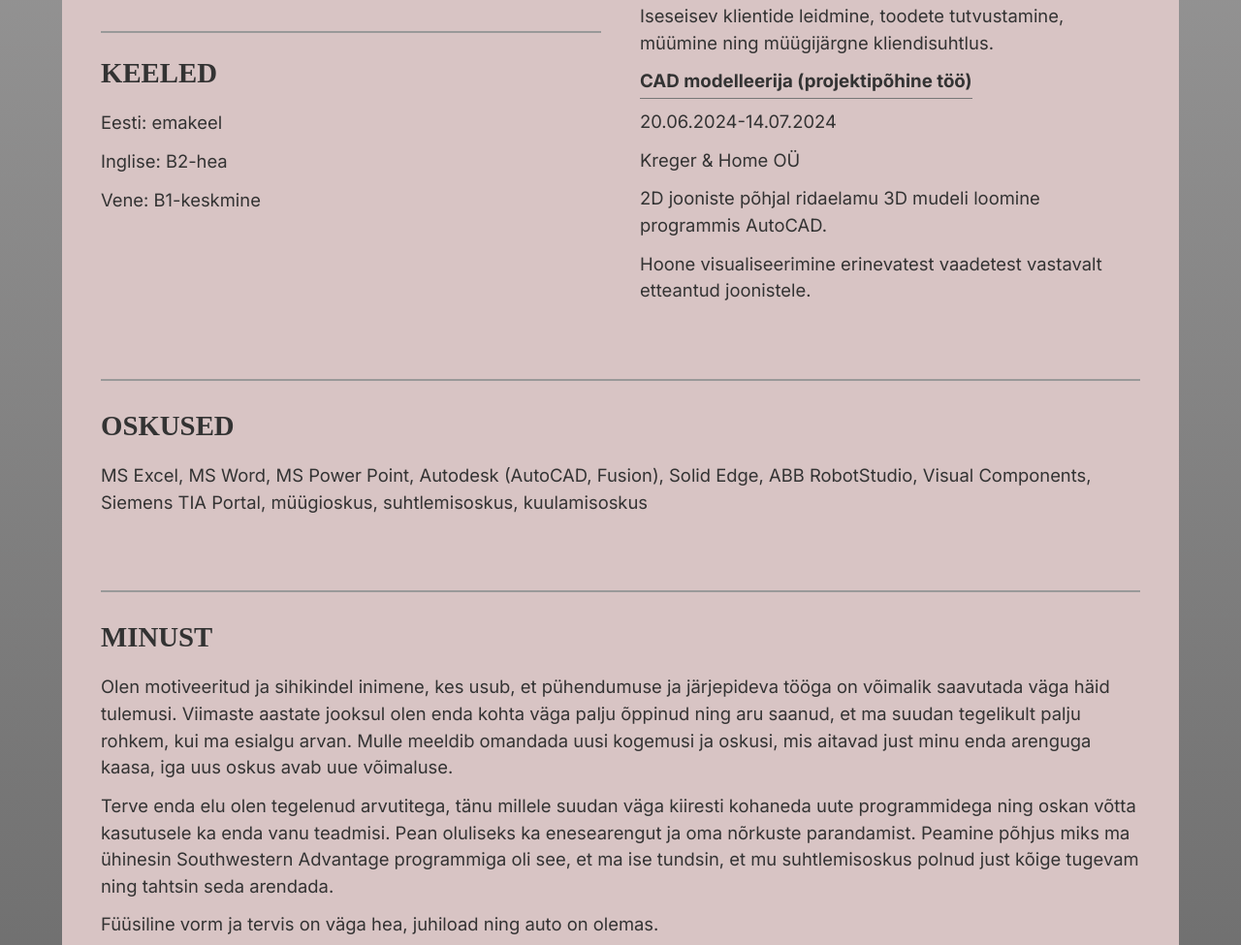
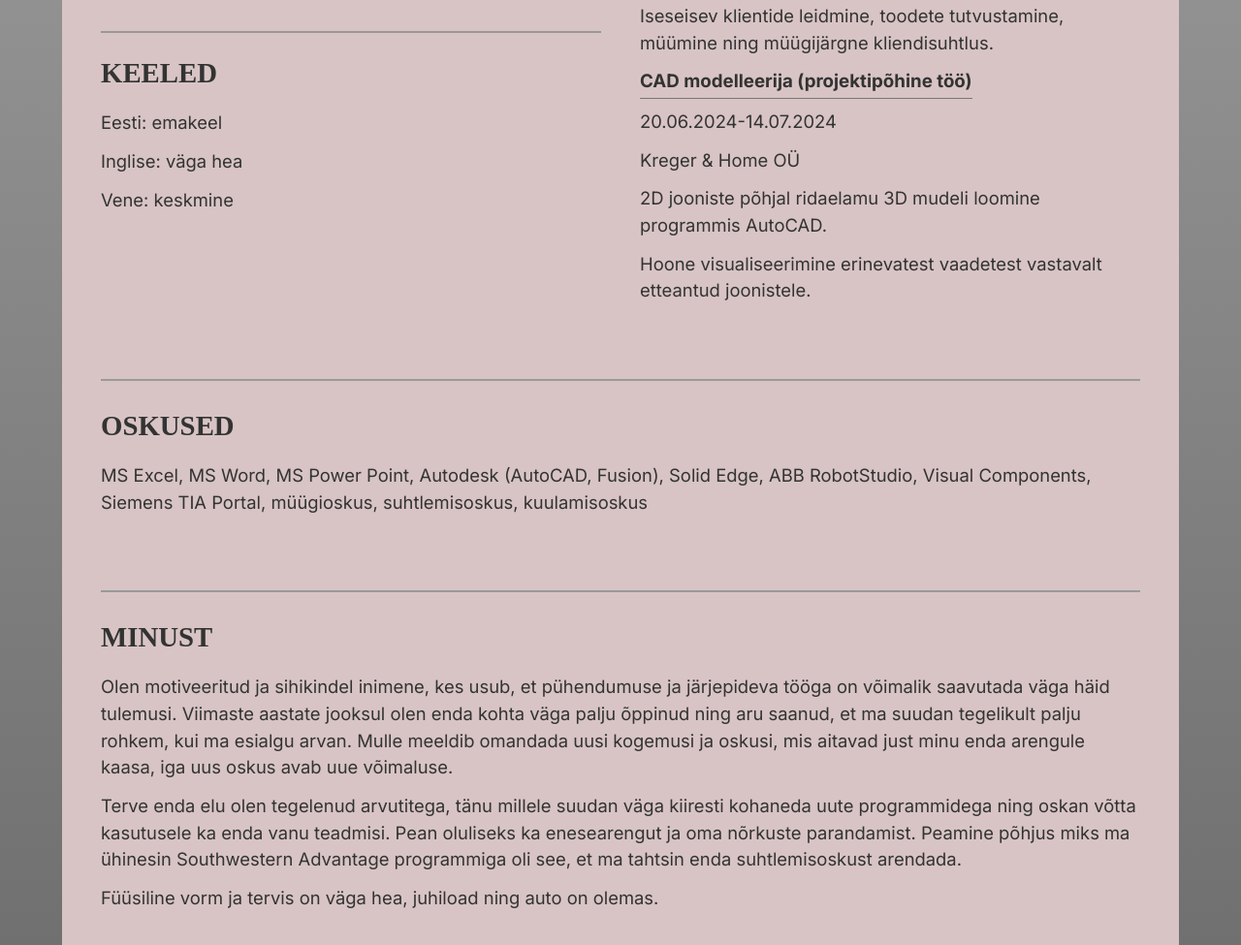
Before and after one commit to karlrobinseimoja/Minu-CV2026, a plain HTML site: page index.html in a window 1280 px wide. Shown: the part 977-1952 px from the top of the page at 97% size. Drawn offline with Linux system fonts and the light colour scheme; a web font is replaced by a local one.

Commit message:
Updated CV after username change

```diff
--- a/index.html
+++ b/index.html
@@ -163,8 +163,8 @@
         <div class="languages">
             <h2 class="main-title" id="lang-title">KEELED</h2>
             <p id="lang1">Eesti: emakeel</p>
-            <p id="lang2">Inglise: B2-hea</p>
-            <p id="lang3">Vene: B1-keskmine</p>
+            <p id="lang2">Inglise: väga hea</p>
+            <p id="lang3">Vene: keskmine</p>
         </div>
 
         <div class="work-experience">
@@ -190,8 +190,8 @@
 
         <div class="about-me">
             <h2 class="main-title" id="about-title">MINUST</h2>
-            <p id="about1">Olen motiveeritud ja sihikindel inimene, kes usub, et pühendumuse ja järjepideva tööga on võimalik saavutada väga häid tulemusi. Viimaste aastate jooksul olen enda kohta väga palju õppinud ning aru saanud, et ma suudan tegelikult palju rohkem, kui ma esialgu arvan. Mulle meeldib omandada uusi kogemusi ja oskusi, mis aitavad just minu enda arenguga kaasa, iga uus oskus avab uue võimaluse.</p>
-            <p id="about2">Terve enda elu olen tegelenud arvutitega, tänu millele suudan väga kiiresti kohaneda uute programmidega ning oskan võtta kasutusele ka enda vanu teadmisi. Pean oluliseks ka enesearengut ja oma nõrkuste parandamist. Peamine põhjus miks ma ühinesin Southwestern Advantage programmiga oli see, et ma ise tundsin, et mu suhtlemisoskus polnud just kõige tugevam ning tahtsin seda arendada.</p>
+            <p id="about1">Olen motiveeritud ja sihikindel inimene, kes usub, et pühendumuse ja järjepideva tööga on võimalik saavutada väga häid tulemusi. Viimaste aastate jooksul olen enda kohta väga palju õppinud ning aru saanud, et ma suudan tegelikult palju rohkem, kui ma esialgu arvan. Mulle meeldib omandada uusi kogemusi ja oskusi, mis aitavad just minu enda arengule kaasa, iga uus oskus avab uue võimaluse.</p>
+            <p id="about2">Terve enda elu olen tegelenud arvutitega, tänu millele suudan väga kiiresti kohaneda uute programmidega ning oskan võtta kasutusele ka enda vanu teadmisi. Pean oluliseks ka enesearengut ja oma nõrkuste parandamist. Peamine põhjus miks ma ühinesin Southwestern Advantage programmiga oli see, et ma tahtsin enda suhtlemisoskust arendada.</p>
             <p id="about3">Füüsiline vorm ja tervis on väga hea, juhiload ning auto on olemas.</p>
         </div>
 
@@ -225,8 +225,8 @@ const texts = {
         edu2Text: "Keskharidus",
         langTitle: "KEELED",
         lang1: "Eesti: emakeel",
-        lang2: "Inglise: B2-hea",
-        lang3: "Vene: B1-kesktase",
+        lang2: "Inglise: Väga hea",
+        lang3: "Vene: keskmine",
         workTitle: "TÖÖKOGEMUS",
         work1Title: "Müügiesindaja",
         work1Time: "01.2025-08.2025",
@@ -242,8 +242,8 @@ const texts = {
         skillsTitle: "OSKUSED",
         skillsText: "MS Excel, MS Word, MS Power Point, Autodesk (AutoCAD, Fusion), Solid Edge, ABB RobotStudio, Visual Components, Siemens TIA Portal, müügioskus, suhtlemisoskus, kuulamisoskus",
         aboutTitle: "MINUST",
-        about1: "Olen motiveeritud ja sihikindel inimene, kes usub, et pühendumuse ja järjepideva tööga on võimalik saavutada väga häid tulemusi. Viimaste aastate jooksul olen enda kohta väga palju õppinud ning aru saanud, et ma suudan tegelikult palju rohkem, kui ma esialgu arvan. Mulle meeldib omandada uusi kogemusi ja oskusi, mis aitavad just minu enda arenguga kaasa, iga uus oskus avab uue võimaluse.",
-        about2: "Terve enda elu olen tegelenud arvutitega, tänu millele suudan väga kiiresti kohaneda uute programmidega ning oskan võtta kasutusele ka enda vanu teadmisi. Pean oluliseks ka enesearengut ja oma nõrkuste parandamist. Peamine põhjus miks ma ühinesin Southwestern Advantage programmiga oli see, et ma ise tundsin, et mu suhtlemisoskus polnud just kõige tugevam ning tahtsin seda arendada.",
+        about1: "Olen motiveeritud ja sihikindel inimene, kes usub, et pühendumuse ja järjepideva tööga on võimalik saavutada väga häid tulemusi. Viimaste aastate jooksul olen enda kohta väga palju õppinud ning aru saanud, et ma suudan tegelikult palju rohkem, kui ma esialgu arvan. Mulle meeldib omandada uusi kogemusi ja oskusi, mis aitavad just minu enda arengule kaasa, iga uus oskus avab uue võimaluse.",
+        about2: "Terve enda elu olen tegelenud arvutitega, tänu millele suudan väga kiiresti kohaneda uute programmidega ning oskan võtta kasutusele ka enda vanu teadmisi. Pean oluliseks ka enesearengut ja oma nõrkuste parandamist. Peamine põhjus miks ma ühinesin Southwestern Advantage programmiga oli see, et ma tahtsin enda suhtlemisoskust arendada.",
         about3: "Füüsiline vorm ja tervis on väga hea, juhiload ning auto on olemas.",
         expTitle: "OOTUSED",
         exp1: "Otsin praktikakohta, kus ma saaksin enda insenerioskuseid arendada.",
@@ -281,7 +281,7 @@ const texts = {
         skillsText: "MS Excel, MS Word, MS Power Point, Autodesk (AutoCAD, Fusion), Solid Edge, ABB RobotStudio, Visual Components, Siemens TIA Portal, sales skills, communication skills, listening skills",
         aboutTitle: "ABOUT ME",
         about1: "I know that I can handle anything if I genuinely try. Over the past few years, I have learned a lot about myself and realized that I am capable of much more than I previously thought. I enjoy gaining new experiences and skills that contribute to my personal development, every new skill opens up new opportunities.",
-        about2: "Throughout my life I have worked with computers, which allows me to adapt quickly to new software and also apply skills I have already learned. I like improving my weaknesses, the main reason I joined the Southwestern Advantage program was because I felt that my communication skills were not very strong and I wanted to develop them.",
+        about2: "Throughout my life I have worked with computers, which allows me to adapt quickly to new software and also apply skills I have already learned. I like improving my weaknesses, the main reason I joined the Southwestern Advantage program was because I  wanted to develop my communication skills.",
         about3: "My physical fitness and health are very good, I have a driver’s license and a car.",
         expTitle: "EXPECTATIONS",
         exp1: "Looking for an internship where I can develop my engineering skills.",
```
